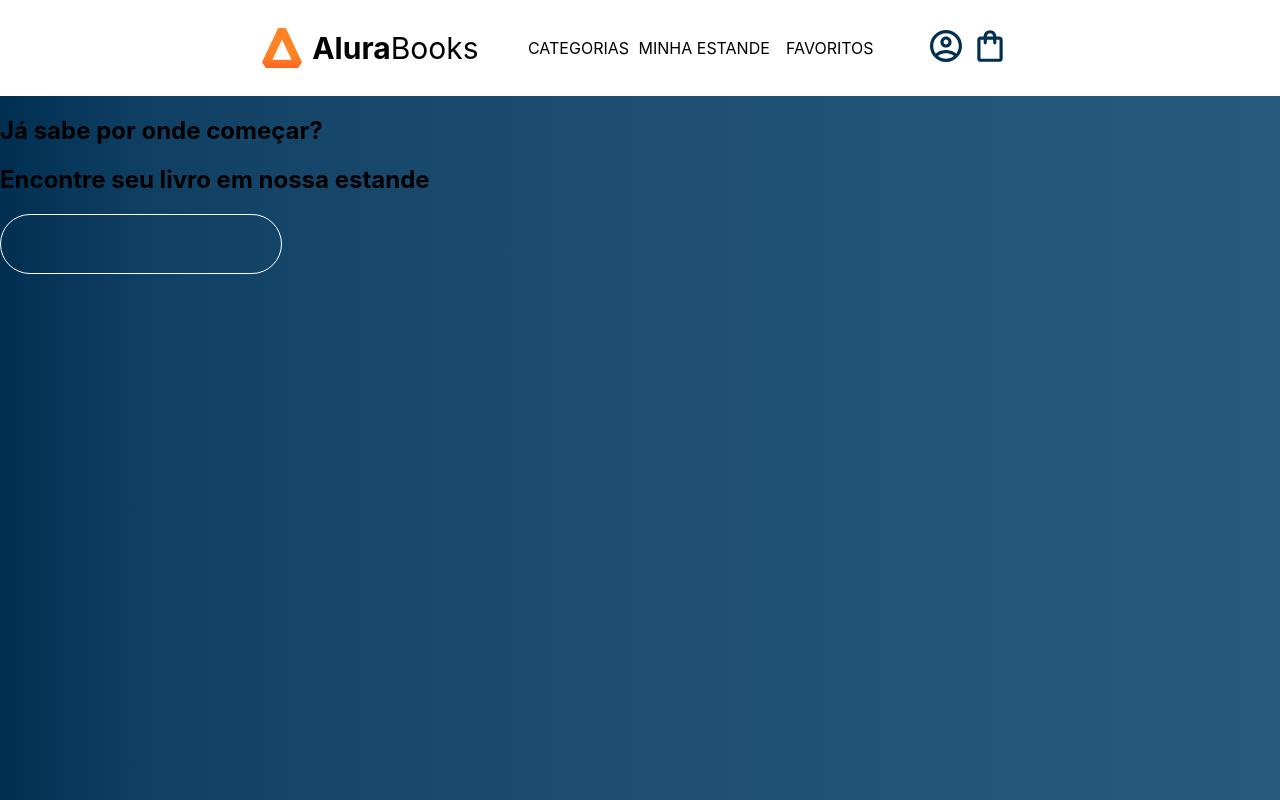
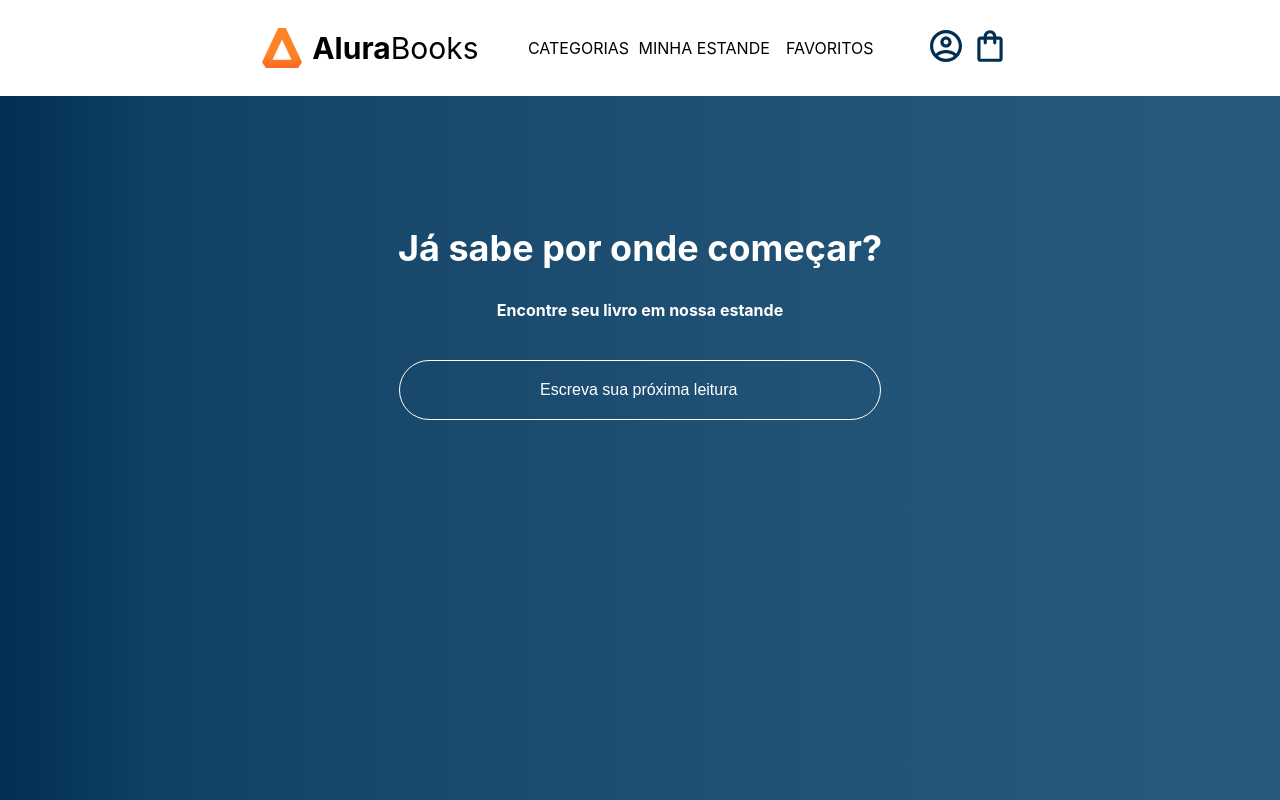
Before and after one commit to linusmanuel/alura-books, a React (Create React App) app: page / in a window 1280 px wide. Built offline with nearby package versions, Linux system fonts and the light colour scheme.

Commit message:
feat: Add style on pesquisa component

```diff
--- a/src/componentes/Input/index.jsx
+++ b/src/componentes/Input/index.jsx
@@ -11,7 +11,7 @@ const Input = styled.input`
   margin-bottom: 10px;
 
   &::placeholder {
-    color: currentColor;
+    color: #fff;
     font-size: 16px;
   }
 `
--- a/src/componentes/Pesquisa/index.jsx
+++ b/src/componentes/Pesquisa/index.jsx
@@ -1,15 +1,33 @@
 import Input from "../Input"
+import styled from "styled-components"
+
+const PesquisaContainer = styled.section`
+  max-width: 940px;
+  margin-inline: auto;
+  text-align: center;
+  padding-block: 100px;
+  color: #fff;
+`
+const Title = styled.h1`
+  color: currentColor;
+  font-size: 36px;
+`
+
+const Subtitle = styled.h2`
+  color: currentColor;
+  font-size: 16px;
+  margin-bottom: 40px;
+`
 
 function Pesquisa() {
   return (
-    <section>
-      <h1>Já sabe por onde começar?</h1>
-      <h2>Encontre seu livro em nossa estande</h2>
+    <PesquisaContainer>
+      <Title>Já sabe por onde começar?</Title>
+      <Subtitle>Encontre seu livro em nossa estande</Subtitle>
       <Input
-        type="search"
         placeholder="Escreva sua próxima leitura"
       />
-    </section>
+    </PesquisaContainer>
   )
 }
 
```
